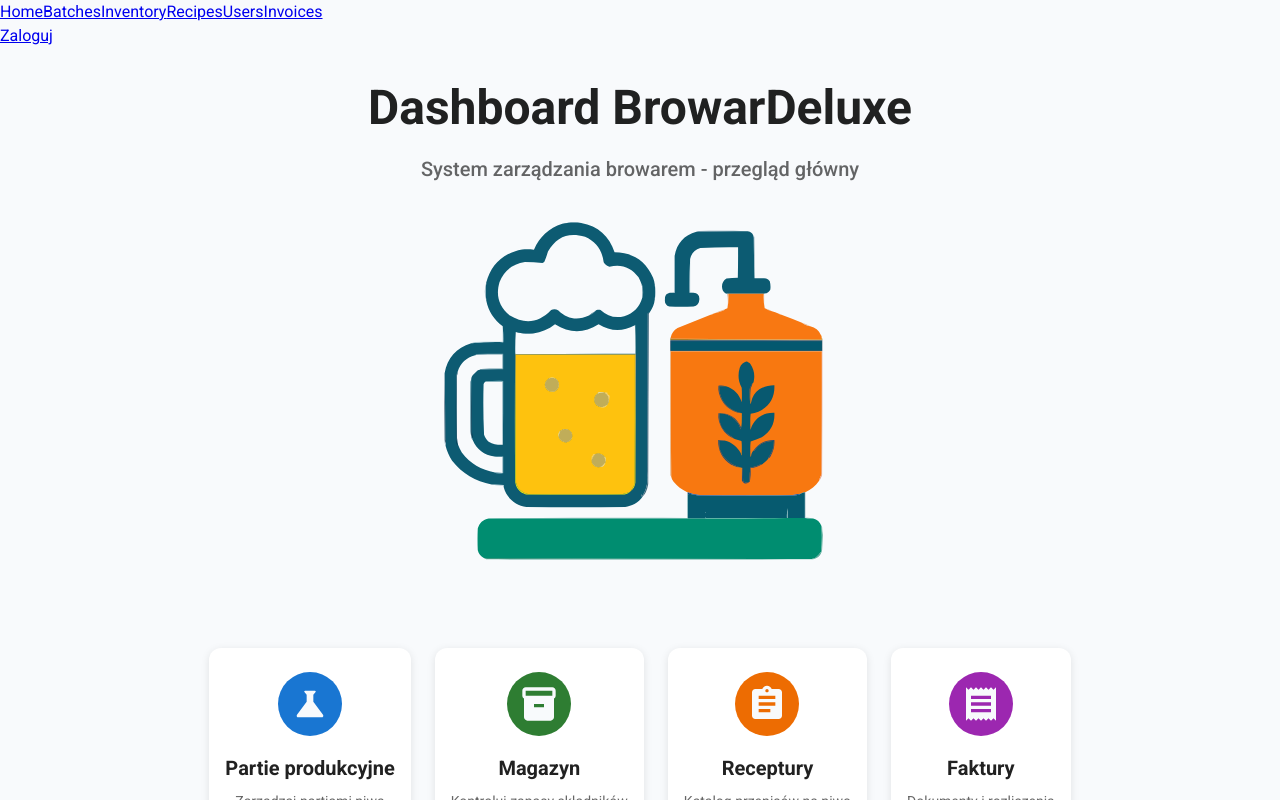
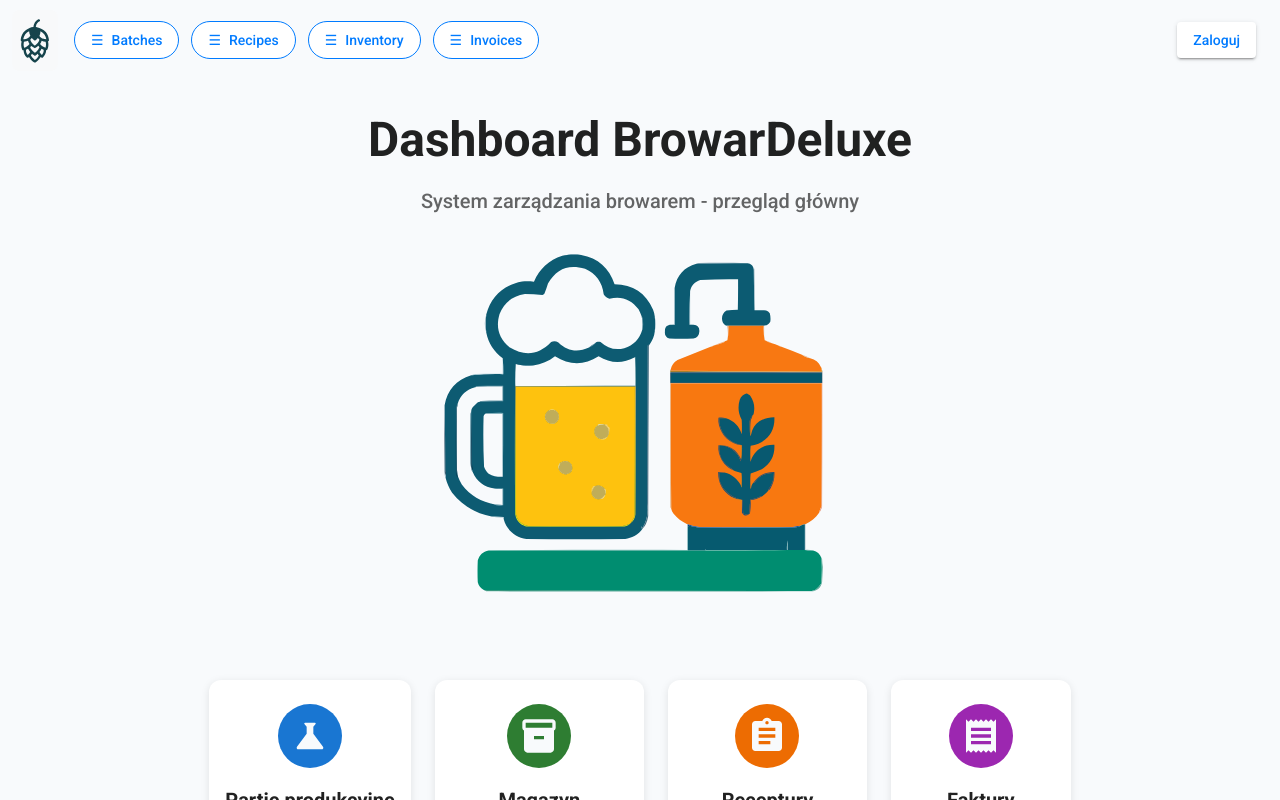
Before and after one commit to Poolsarr/BrowarDeluxe, a React (Create React App) app in the folder page/: page / in a window 1280 px wide. Shown: the top 800 px of the page. Built offline with nearby package versions, Linux system fonts and the light colour scheme; a web font is replaced by a local one.

Commit message:
Material navbar

```diff
--- a/page/src/pages/Navbar.jsx
+++ b/page/src/pages/Navbar.jsx
@@ -1,43 +1,158 @@
-// components/Navbar.jsx
 import React from "react";
-import { Link, useNavigate } from "react-router-dom";
+import { NavLink, useNavigate } from "react-router-dom";
+import {
+  AppBar,
+  Toolbar,
+  IconButton,
+  Typography,
+  Stack,
+  Button,
+  Box,
+} from "@mui/material";
+import SearchIcon from "@mui/icons-material/Search";
+
+const navItems = [
+  { label: "Batches", path: "/batches", icon: "☰" },
+  { label: "Recipes", path: "/recipes", icon: "☰" },
+  { label: "Inventory", path: "/inventory", icon: "☰" },
+  { label: "Invoices", path: "/invoices", icon: "☰" },
+];
+
+const primaryBlue = "#007bff";
+const lightBlueHover = "rgba(0, 123, 255, 0.1)";
+const activeBlueBackground = "aliceblue";
+const textColor = "darkslategrey";
+const logoBackgroundColor = "#f8f9fa";
 
 const Navbar = ({ username, setUsername }) => {
   const navigate = useNavigate();
 
   const handleLogout = () => {
     localStorage.removeItem("token");
-    localStorage.removeItem("username");
     setUsername(null);
     navigate("/login");
   };
 
   return (
-    <nav className="bg-gray-800 text-white px-4 py-3 flex justify-between items-center">
-      <div className="flex space-x-4">
-        <Link to="/" className="hover:underline">Home</Link>
-        <Link to="/batches" className="hover:underline">Batches</Link>
-        <Link to="/inventory" className="hover:underline">Inventory</Link>
-        <Link to="/recipes" className="hover:underline">Recipes</Link>
-        <Link to="/users" className="hover:underline">Users</Link>
-        <Link to="/invoices" className="hover:underline">Invoices</Link>
-      </div>
-      <div className="flex items-center space-x-4">
+    <AppBar
+      position="static"
+      sx={{
+        backgroundColor: "transparent",
+        boxShadow: "none",
+        paddingTop: "8px",
+        paddingBottom: "8px",
+      }}
+      elevation={0}
+    >
+      <Toolbar sx={{ justifyContent: "space-between" }}>
+        <Box sx={{ display: "flex", alignItems: "center" }}>
+          <IconButton
+            size="large"
+            edge="start"
+            aria-label="logo"
+            onClick={() => navigate("/")}
+            sx={{
+              mr: 2,
+              padding: "8px",
+              borderRadius: "8px",
+              backgroundColor: logoBackgroundColor,
+              "&:hover": {
+                transform: "scale(1.05)",
+                transition: "transform 0.2s ease-in-out",
+                backgroundColor: logoBackgroundColor,
+              },
+            }}
+          >
+            <img
+              src={"/img/deluxe.svg"}
+              alt="Logo"
+              style={{ height: "45px", width: "30px" }}
+            />
+          </IconButton>
+
+          <Stack direction="row" spacing={1.5}>
+            {navItems.map((item) => (
+              <Button
+                key={item.label}
+                component={NavLink}
+                to={item.path}
+                variant="outlined"
+                sx={{
+                  color: primaryBlue,
+                  borderColor: primaryBlue,
+                  backgroundColor: "white",
+                  textTransform: "none",
+                  padding: "6px 16px",
+                  borderRadius: "20px",
+                  fontWeight: 500,
+                  "& .button-icon": {
+                    marginRight: "8px",
+                    display: "inline-flex",
+                    alignItems: "center",
+                    color: primaryBlue,
+                  },
+                  "&:hover": {
+                    backgroundColor: lightBlueHover,
+                    borderColor: primaryBlue,
+                    color: primaryBlue,
+                  },
+                  "&.active": {
+                    backgroundColor: activeBlueBackground,
+                    color: textColor,
+                    borderColor: activeBlueBackground,
+                    fontWeight: "bold",
+                    "& .button-icon": {
+                      color: textColor,
+                    },
+                  },
+                }}
+              >
+                <span className="button-icon">{item.icon}</span>
+                {item.label}
+              </Button>
+            ))}
+          </Stack>
+        </Box>
+
+        <Box sx={{ display: "flex", alignItems: "center" }}>
           {username ? (
             <>
-            <span>Zalogowany: <strong>{username}</strong></span>
-            <button
+              <Typography variant="body1" sx={{ mr: 2, color: textColor }}>
+                Zalogowany: <strong>{username}</strong>
+              </Typography>
+              <Button
+                variant="contained"
                 onClick={handleLogout}
-              className="bg-red-500 hover:bg-red-600 text-white px-3 py-1 rounded"
+                sx={{
+                  backgroundColor: "white",
+                  borderColor: primaryBlue,
+                  "&:hover": { backgroundColor: "lightbluehover" },
+                  color: primaryBlue,
+                  textTransform: "none",
+                }}
               >
                 Wyloguj
-            </button>
+              </Button>
             </>
           ) : (
-          <Link to="/login" className="hover:underline">Zaloguj</Link>
+            <Button
+              component={NavLink}
+              to="/login"
+              variant="contained"
+              sx={{
+                backgroundColor: "white",
+                borderColor: primaryBlue,
+                "&:hover": { backgroundColor: "lighbluehover" },
+                color: primaryBlue,
+                textTransform: "none",
+              }}
+            >
+              Zaloguj
+            </Button>
           )}
-      </div>
-    </nav>
+        </Box>
+      </Toolbar>
+    </AppBar>
   );
 };
 
```
Also changed, not shown: page/src/pages/Home.jsx (+43 -44 lines), 1 other file (tests, documents, lock files or other folders). Lines whose indentation alone changed are shown as unchanged.
